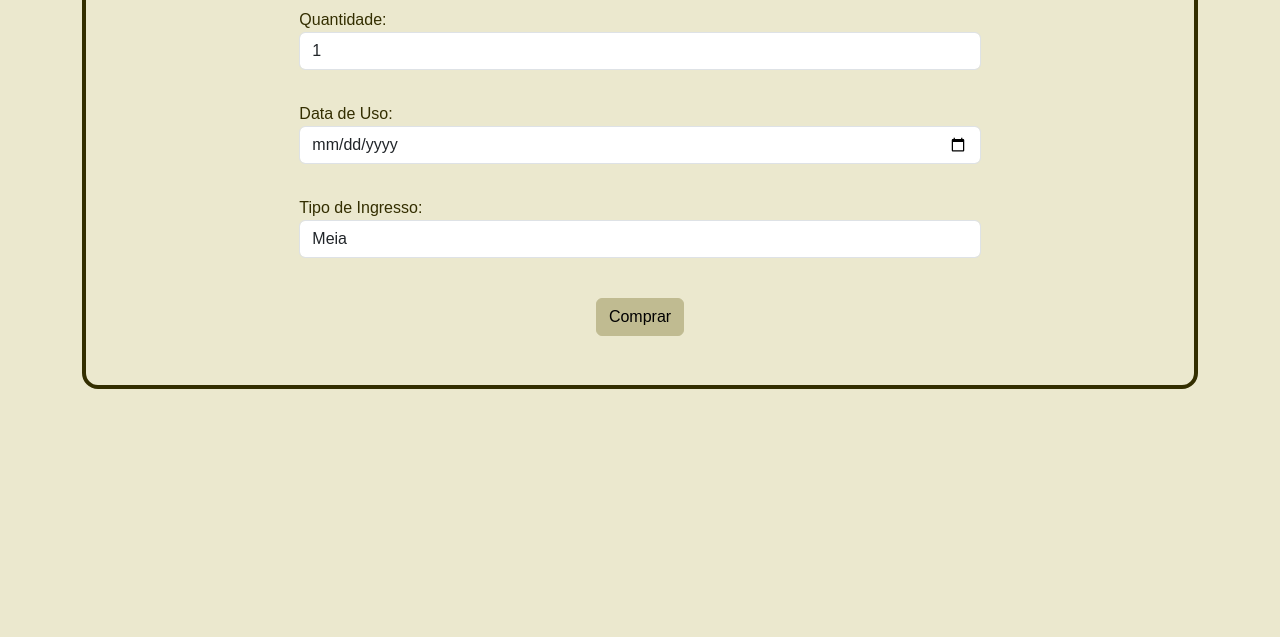
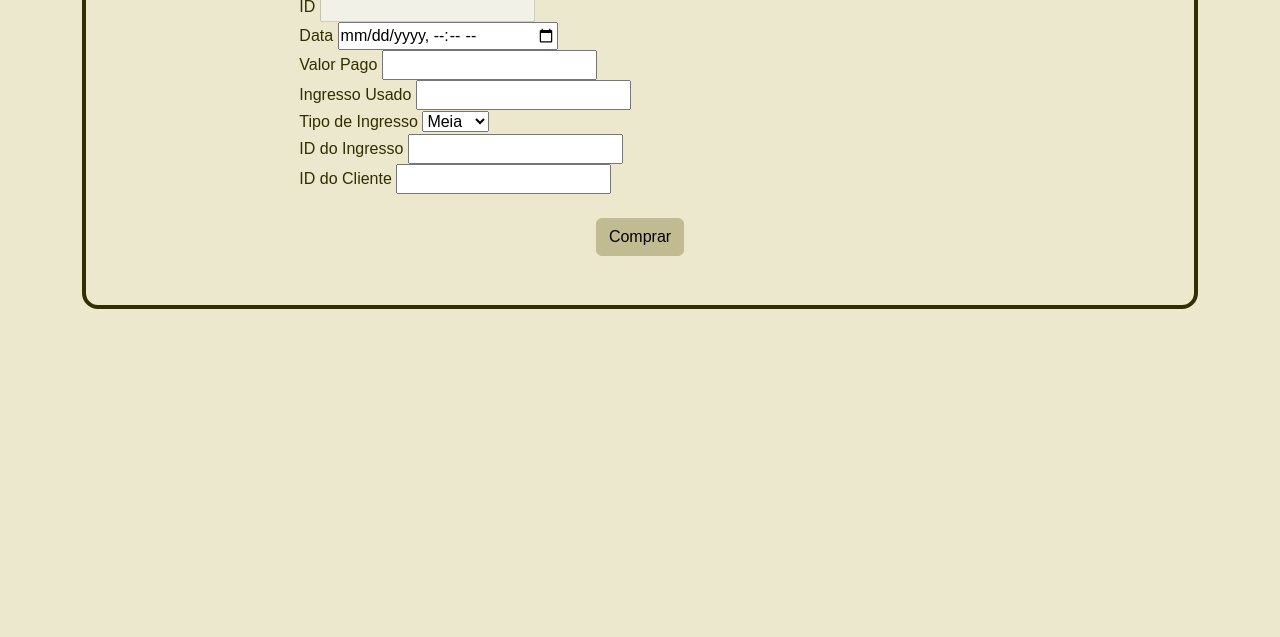
Before and after one commit to Betryz/eco_trilhas, a website: page frontend/public/site/pedido.html in a window 1280 px wide. Shown: the part 163-800 px from the top of the page. Drawn offline with nearby package versions, Linux system fonts and the light colour scheme; a web font is replaced by a local one.

Commit message:
html apenas

```diff
--- a/frontend/public/site/pedido.html
+++ b/frontend/public/site/pedido.html
@@ -23,55 +23,59 @@
 
 
 
-<main class="mt-5">
 
 
-  <div class="container border  border-4 rounded-4  border-success  ">
-
-
+            <main class="mt-5">
+              <div class="container border border-4 rounded-4 border-success">
                   <div class="row justify-content-center d-flex">
                       <div class="border-start border-success rounded-4 border-3">
-    <h3 class="text-center" >  <a href="index.html"><img class="img-fluid logo" src="../img/Eco (1).png" alt=""></a>Eco Trilhas</h3>
-
+                          <h3 class="text-center">
+                              <a href="index.html"><img class="img-fluid logo" src="../img/Eco (1).png" alt=""></a> Eco Trilhas
+                          </h3>
                       </div>
-
                       <form class="col-md-8 col-12" id="ticketForm">
-    <div class="form-row ">
-        <div class="form-group py-3 ">
-            <label for="quantity">Quantidade:</label>
-            <input type="number" class="form-control " id="quantity" name="quantity" min="1" value="1">
+                          <div class="form-row">
+                            <div class="form-group">
+                              <label for="id">ID</label>
+                              <input type="number" id="id" name="id" disabled>
                           </div>
-        <div class="form-group py-3 ">
-            <label for="date">Data de Uso:</label>
-            <input type="date" class="form-control" id="date" name="date">
+                          <div class="form-group">
+                              <label for="data">Data</label>
+                              <input type="datetime-local" id="data" name="data">
                           </div>
-        <div class="form-group py-3 ">
-            <label for="ticketType">Tipo de Ingresso:</label>
-            <select class="form-control" id="ticketType" name="ticketType">
+                          <div class="form-group">
+                              <label for="valorPago">Valor Pago</label>
+                              <input type="number" id="valorPago" name="valorPago" step="0.01">
+                          </div>
+                          <div class="form-group">
+                              <label for="ingressoUsado">Ingresso Usado</label>
+                              <input type="number" id="ingressoUsado" name="ingressoUsado">
+                          </div>
+                          <div class="form-group">
+                              <label for="ingressoTipo">Tipo de Ingresso</label>
+                              <select id="ingressoTipo" name="ingressoTipo">
                                   <option value="meia">Meia</option>
                                   <option value="inteira">Inteira</option>
                               </select>
                           </div>
-
-
+                          <div class="form-group">
+                              <label for="ingressoId">ID do Ingresso</label>
+                              <input type="number" id="ingressoId" name="ingressoId">
                           </div>
-
-    <div class="d-flex  justify-content-center py-4  ">
-      <button type="submit" class="btn btn-primary ">Comprar</button>
-
+                          <div class="form-group">
+                              <label for="clienteId">ID do Cliente</label>
+                              <input type="number" id="clienteId" name="clienteId">
                           </div>
-
-
+                          </div>
+                          <div class="d-flex justify-content-center py-4">
+                              <button type="submit" class="btn btn-primary">Comprar</button>
+                          </div>
                       </form>
-
-
                       <div id="ticketPrice"></div>
                   </div>
+              </div>
+          </main>
 
-</div>
-
-
-</main>
 
 
 
```
Also changed, not shown: frontend/public/site/code.html (+5 -5 lines), frontend/public/site/foda.txt (+25 -0 lines). Lines whose indentation alone changed are shown as unchanged.
